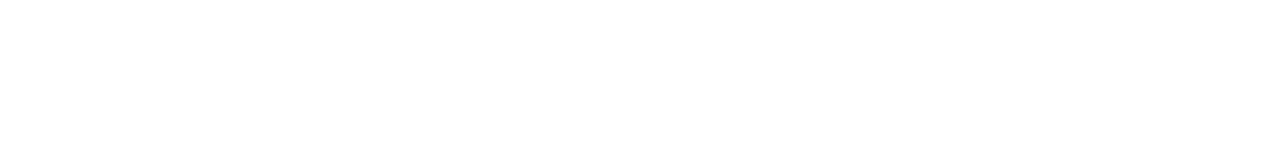
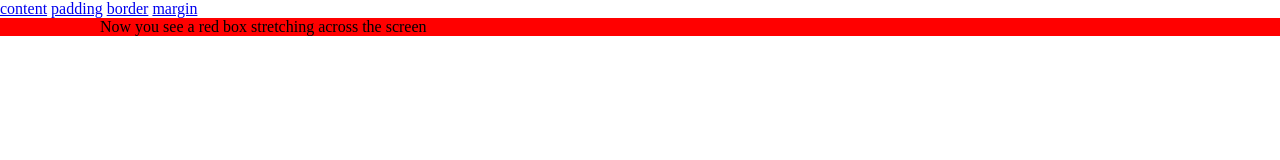
Before and after one commit to eherod/box-model-box-sizing, a plain HTML site: page padding.html in a window 1280 px wide. Drawn offline with Linux system fonts and the light colour scheme.

Commit message:
more added to article. set up html structure on the extra files

```diff
--- a/border.html
+++ b/border.html
@@ -0,0 +1,24 @@
+<!DOCTYPE html>
+<html lang="en">
+
+<head>
+    <meta charset="UTF-8">
+    <meta http-equiv="X-UA-Compatible" content="IE=edge">
+    <meta name="viewport" content="width=device-width, initial-scale=1.0">
+    <link rel="stylesheet" href="style.css">
+    <title>Border</title>
+</head>
+
+<body>
+    <a href="index.html" target="_blank">content</a>
+    <a href="padding.html" target="_blank">padding</a>
+    <a href="border.html" target="_blank"> border</a>
+    <a href="margin.html" target="_blank">margin</a>
+
+
+
+    <p class="content-example">Now you see a red box stretching across the screen</p>
+
+</body>
+
+</html>
--- a/padding.html
+++ b/padding.html
@@ -0,0 +1,24 @@
+<!DOCTYPE html>
+<html lang="en">
+
+<head>
+    <meta charset="UTF-8">
+    <meta http-equiv="X-UA-Compatible" content="IE=edge">
+    <meta name="viewport" content="width=device-width, initial-scale=1.0">
+    <link rel="stylesheet" href="style.css">
+    <title>Padding</title>
+</head>
+
+<body>
+
+    <a href="index.html" target="_blank">content</a>
+    <a href="padding.html" target="_blank">padding</a>
+    <a href="border.html" target="_blank"> border</a>
+    <a href="margin.html" target="_blank">margin</a>
+
+
+    <p class="padding-content-example">Now you see a red box stretching across the screen</p>
+
+</body>
+
+</html>
--- a/style.css
+++ b/style.css
@@ -8,3 +8,10 @@
 
 
 }
+
+.padding-content-example{
+    background: red;
+    padding-left: 100px;
+
+
+}
```
Also changed, not shown: index.html (+5 -0 lines), margin.html (+24 -0 lines), 1 other file.
